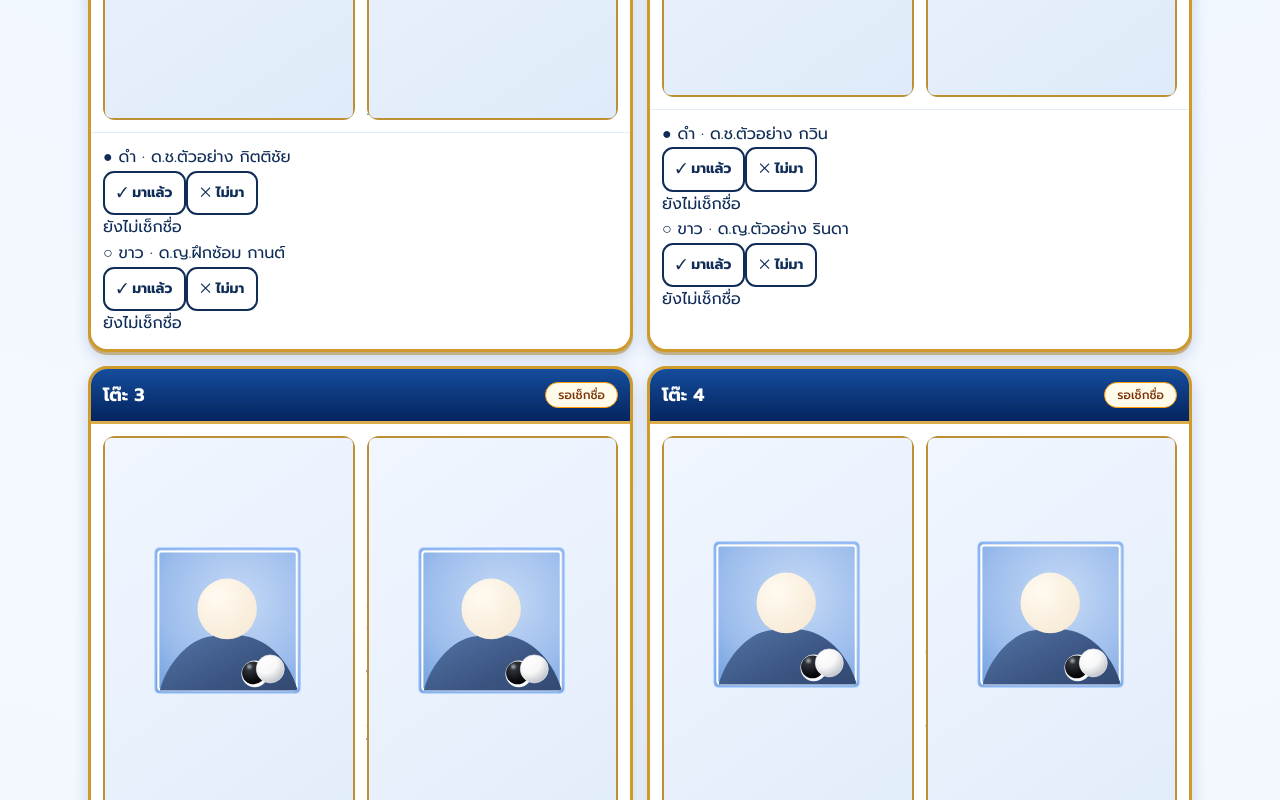
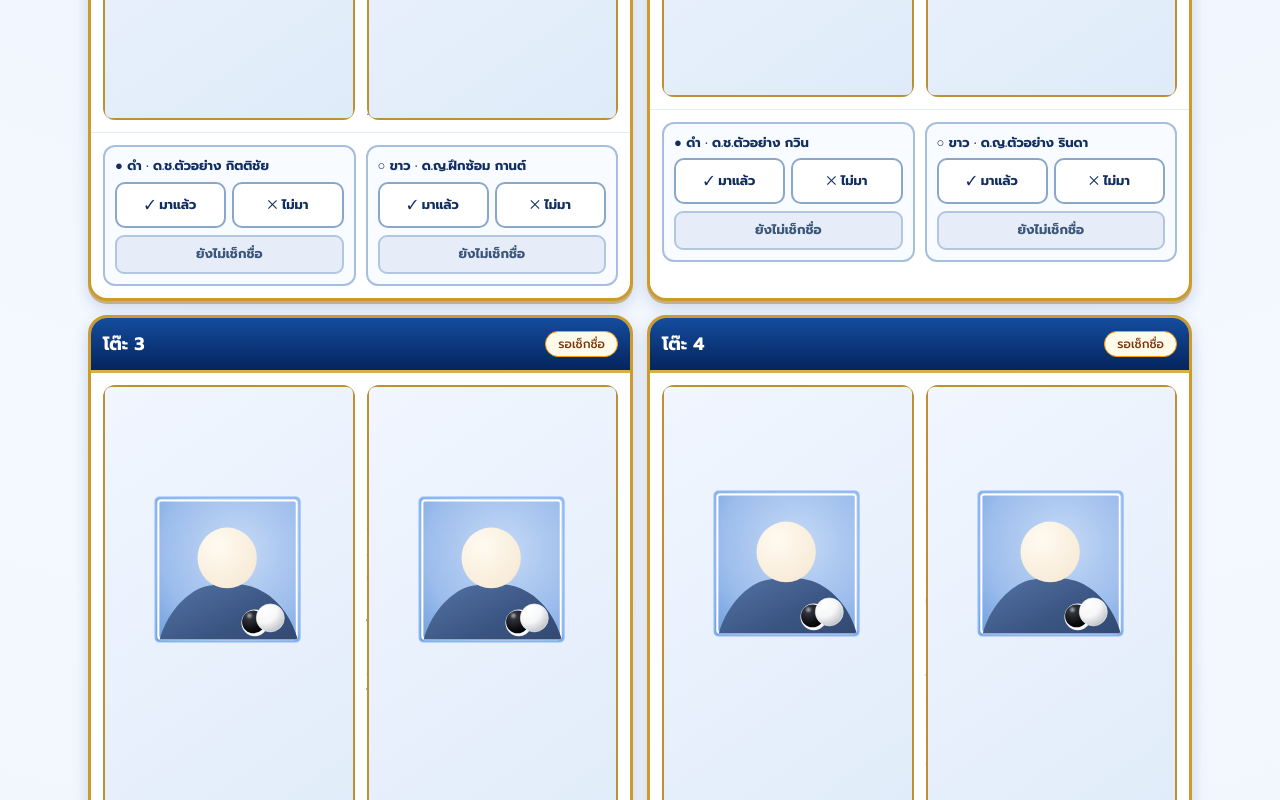
Before and after one commit to sawitree2168-sys/go-competition, a Next.js app: page /demo/competition in a window 1280 px wide. Shown: the part 1440-2240 px from the top of the page. Built offline with nearby package versions, Linux system fonts and the light colour scheme.

Commit message:
Style individual attendance: present green with black text and absent red with white text

```diff
--- a/app/organizer/_lib/division/competition-reference.css
+++ b/app/organizer/_lib/division/competition-reference.css
@@ -114,3 +114,22 @@
  .gt-reference-day .gt-reference-panel{padding:12px}
 }
 @media(max-width:390px){.gt-reference-person-name{font-size:14px}.gt-reference-athlete-photo{width:65px!important;height:73px!important}.gt-reference-main-nav button{font-size:11px}}
+
+
+/* Individual player attendance: unambiguous high-contrast statuses. */
+.gt-reference-actions{width:100%}
+.gt-reference-attendance-grid{display:grid;grid-template-columns:repeat(2,minmax(0,1fr));gap:10px;width:100%}
+.gt-reference-attendance{display:flex;flex-direction:column;gap:7px;min-width:0;padding:10px;border:2px solid #a6bedf;border-radius:12px;background:#f8fbff}
+.gt-reference-attendance-title{font-size:13px;font-weight:800;color:#122e61;overflow-wrap:anywhere;line-height:1.35}
+.gt-reference-attendance-options{display:grid;grid-template-columns:repeat(2,minmax(0,1fr));gap:6px}
+.gt-reference-day .gt-reference-attend-present,.gt-reference-day .gt-reference-attend-absent{min-height:46px;border:2px solid #8aa6c8;border-radius:10px;background:#fff;color:#102e60;font-size:13px;font-weight:800;padding:6px 4px;box-shadow:none}
+.gt-reference-day .gt-reference-attend-present[aria-pressed=true]{background:#41c964!important;color:#0b0b0b!important;border-color:#147a36!important;box-shadow:inset 0 2px #a8f0b9,0 3px 0 #187b38!important}
+.gt-reference-day .gt-reference-attend-absent[aria-pressed=true]{background:#c82935!important;color:#fff!important;border-color:#a10d20!important;box-shadow:inset 0 2px #f58289,0 3px 0 #790b18!important}
+.gt-reference-day .gt-reference-attend-present[aria-pressed=true]:active{background:#32ad52!important;color:#000!important}
+.gt-reference-day .gt-reference-attend-absent[aria-pressed=true]:active{background:#9b1828!important;color:#fff!important}
+.gt-reference-attendance-options button:disabled{cursor:not-allowed;opacity:.72}
+.gt-reference-attendance-badge{display:block;text-align:center;padding:7px 9px;border:2px solid transparent;border-radius:9px;font-size:13px;font-weight:800}
+.gt-reference-attendance-badge.is-present{background:#41c964;color:#0b0b0b;border-color:#147a36}
+.gt-reference-attendance-badge.is-absent{background:#c82935;color:#fff;border-color:#a10d20}
+.gt-reference-attendance-badge.is-unchecked{background:#e6edf8;color:#3b5678;border-color:#b2c6df}
+@media(max-width:650px){.gt-reference-attendance-grid{grid-template-columns:minmax(0,1fr)}.gt-reference-attendance-options button{font-size:15px!important}.gt-reference-attendance-title{font-size:15px}}
```
